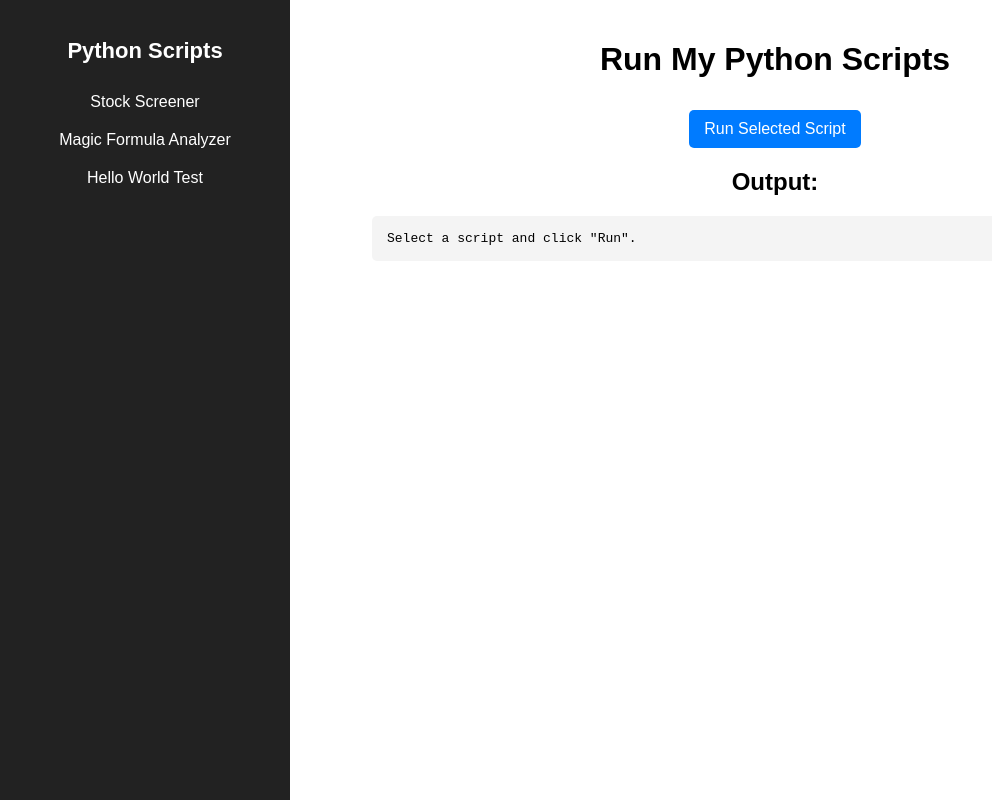
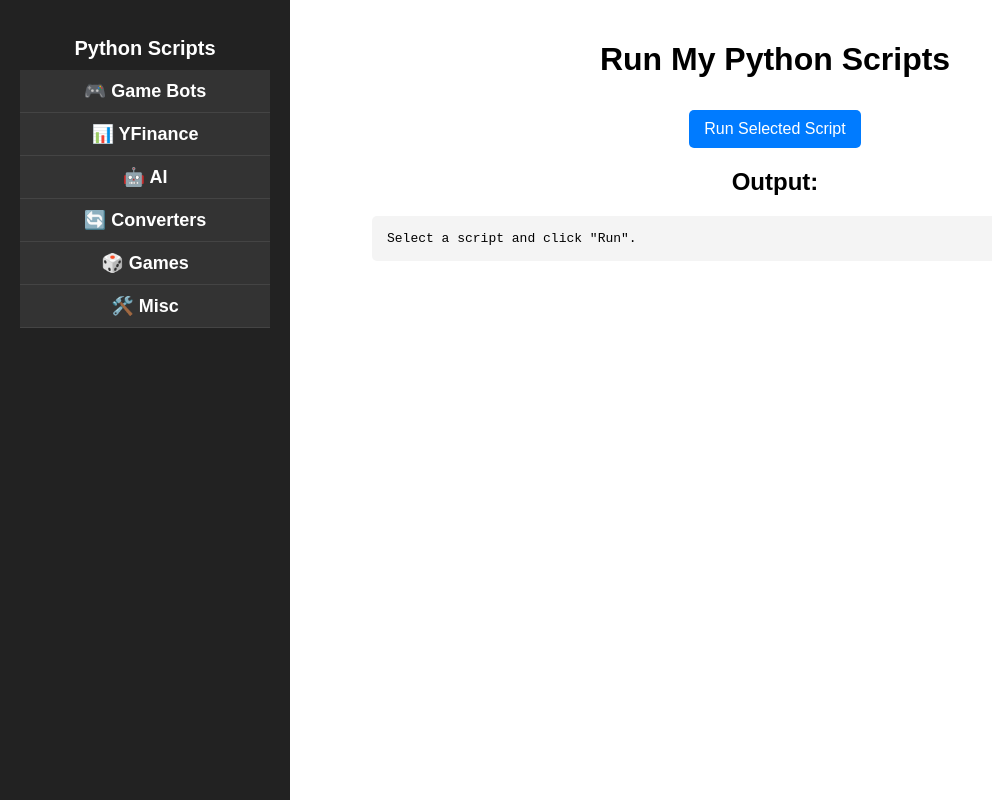
Before and after one commit to asherwuzhere/refactored-waffle, a plain HTML site: page index.html in a window 1280 px wide. Shown: the whole page, without its empty margins (0-992 px from the left). Drawn offline with Linux system fonts and the light colour scheme.

Commit message:
Update index.html

```diff
--- a/index.html
+++ b/index.html
@@ -23,19 +23,37 @@
             position: fixed;
             left: 0;
             top: 0;
+            overflow-y: auto;
         }
 
         .sidebar h2 {
-            font-size: 22px;
+            font-size: 20px;
             text-align: center;
+            margin-bottom: 10px;
         }
 
-        .sidebar ul {
+        .group-title {
+            font-size: 18px;
+            font-weight: bold;
+            padding: 10px;
+            cursor: pointer;
+            border-bottom: 1px solid #444;
+            background: #333;
+            text-align: center;
+            transition: 0.3s;
+        }
+
+        .group-title:hover {
+            background: #444;
+        }
+
+        .script-list {
             list-style-type: none;
             padding: 0;
+            display: none; /* Hidden by default */
         }
 
-        .sidebar ul li {
+        .script-list li {
             padding: 10px;
             cursor: pointer;
             border-radius: 5px;
@@ -43,11 +61,11 @@
             text-align: center;
         }
 
-        .sidebar ul li:hover {
+        .script-list li:hover {
             background: #444;
         }
 
-        .sidebar ul li.active {
+        .script-list li.active {
             background: #007bff;
         }
 
@@ -93,10 +111,47 @@
     <!-- Sidebar -->
     <div class="sidebar">
         <h2>Python Scripts</h2>
-        <ul>
+
+        <!-- Game Bots -->
+        <div class="group-title" onclick="toggleGroup('game-bots')">🎮 Game Bots</div>
+        <ul id="game-bots" class="script-list">
+            <li class="script-option" data-script="chessbot.py">Chess Bot</li>
+            <li class="script-option" data-script="tictactoebot.py">Tic-Tac-Toe Bot</li>
+        </ul>
+
+        <!-- YFinance -->
+        <div class="group-title" onclick="toggleGroup('yfinance')">📊 YFinance</div>
+        <ul id="yfinance" class="script-list">
             <li class="script-option" data-script="stockscreener.py">Stock Screener</li>
             <li class="script-option" data-script="magicformula.py">Magic Formula Analyzer</li>
+        </ul>
+
+        <!-- AI -->
+        <div class="group-title" onclick="toggleGroup('ai')">🤖 AI</div>
+        <ul id="ai" class="script-list">
+            <li class="script-option" data-script="chatbot.py">Chatbot Assistant</li>
+            <li class="script-option" data-script="nlp_analyzer.py">NLP Sentiment Analyzer</li>
+        </ul>
+
+        <!-- Converters -->
+        <div class="group-title" onclick="toggleGroup('converters')">🔄 Converters</div>
+        <ul id="converters" class="script-list">
+            <li class="script-option" data-script="unitconverter.py">Unit Converter</li>
+            <li class="script-option" data-script="currencyconverter.py">Currency Converter</li>
+        </ul>
+
+        <!-- Games -->
+        <div class="group-title" onclick="toggleGroup('games')">🎲 Games</div>
+        <ul id="games" class="script-list">
+            <li class="script-option" data-script="snake.py">Snake Game</li>
+            <li class="script-option" data-script="hangman.py">Hangman</li>
+        </ul>
+
+        <!-- Misc -->
+        <div class="group-title" onclick="toggleGroup('misc')">🛠️ Misc</div>
+        <ul id="misc" class="script-list">
             <li class="script-option" data-script="hello.py">Hello World Test</li>
+            <li class="script-option" data-script="randomizer.py">Random Number Generator</li>
         </ul>
     </div>
 
@@ -112,6 +167,16 @@
 
     <script>
         let selectedScript = "";
+
+        // Function to toggle group visibility
+        function toggleGroup(groupId) {
+            let group = document.getElementById(groupId);
+            if (group.style.display === "none" || group.style.display === "") {
+                group.style.display = "block";  // Show the scripts under this group
+            } else {
+                group.style.display = "none";  // Hide them
+            }
+        }
 
         // Add event listener to each script in the sidebar
         document.querySelectorAll(".script-option").forEach(item => {
```
